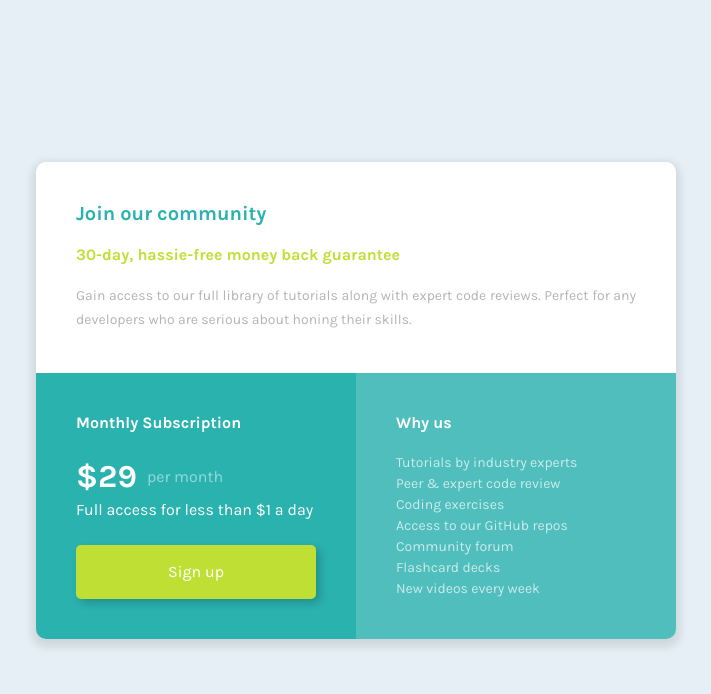
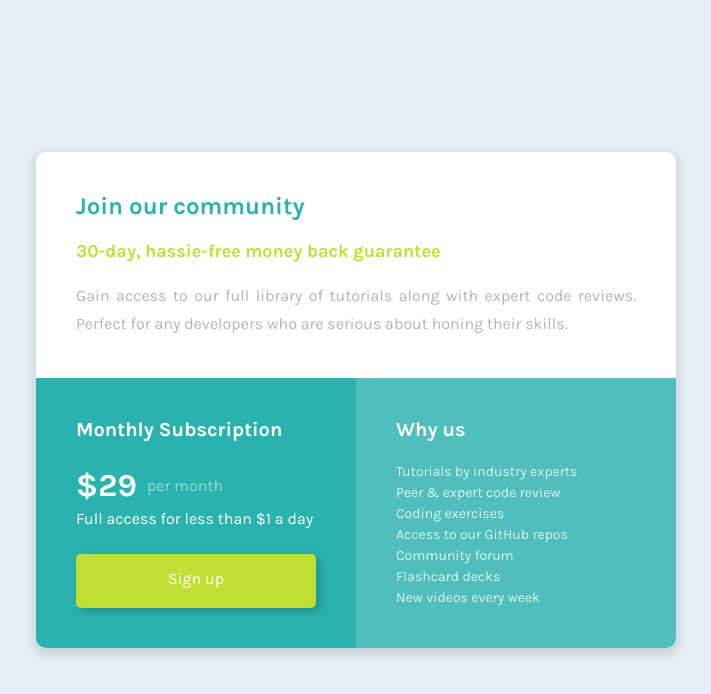
Before and after one commit to liviagomesa/Frontend-Mentor_01_join-our-community, a plain HTML site: page index.html in a window 1280 px wide. Shown: the whole page, without its empty margins (284-995 px from the left). Drawn offline with Linux system fonts and the light colour scheme.

Commit message:
increased font sizes and added an effect to the button when you mouse over it

```diff
--- a/index.html
+++ b/index.html
@@ -21,7 +21,7 @@
                 </div>
                 <p class="full-access">Full access for less than $1 a day</p>
             </div>
-            <button>Sign up</button>
+            <a href="#">Sign up</a>
         </div>
         <div class="why">
             <h2>Why us</h2>
--- a/style.css
+++ b/style.css
@@ -56,7 +56,7 @@ main > * {
 
 /*______________________________________ Texts ______________________________________*/
 h1 {
-    font-size: 20px;
+    font-size: 24px;
     color: hsl(179, 62%, 43%);
     font-weight: bold;
 }
@@ -64,16 +64,17 @@ h1 {
 .yellow-text {
     color: hsl(71, 73%, 54%);
     font-weight: bold;
+    font-size: 18px;
 }
 
 .gray-text {
     color: rgb(180, 180, 180);
-    font-size: 14px;
     line-height: 1.75em;
 }
 
 h2 {
     color: white;
+    font-size: 20px;
 }
 
 .price {
@@ -85,7 +86,7 @@ h2 {
     opacity: 0.5;
 }
 
-button {
+a {
     background-color: hsl(71, 73%, 54%);
     border-radius: 5px;
     border: none;
@@ -94,12 +95,18 @@ button {
     width: 100%;
     text-align: center;
     box-shadow: 4px 4px 8px 0 rgba(0, 0, 0, 0.2);
+    text-decoration: none;
+}
+
+a:hover {
+    background-color: hsl(71, 61%, 53%);
+    box-shadow: 8px 8px 16px 0 rgba(0, 0, 0, 0.4);
 }
 
 li {
     font-size: 14px;
     line-height: 1.5em;
-    color: rgba(255, 255, 255, 0.7);
+    color: rgba(255, 255, 255, 0.8);
 }
 
 ul {
```
